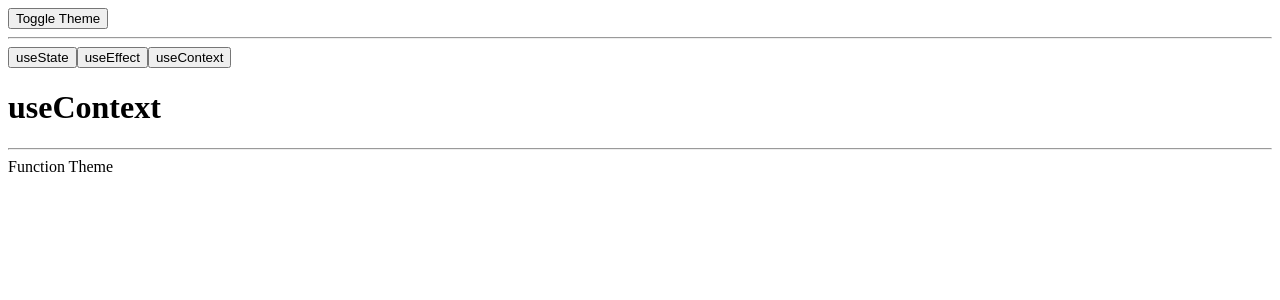
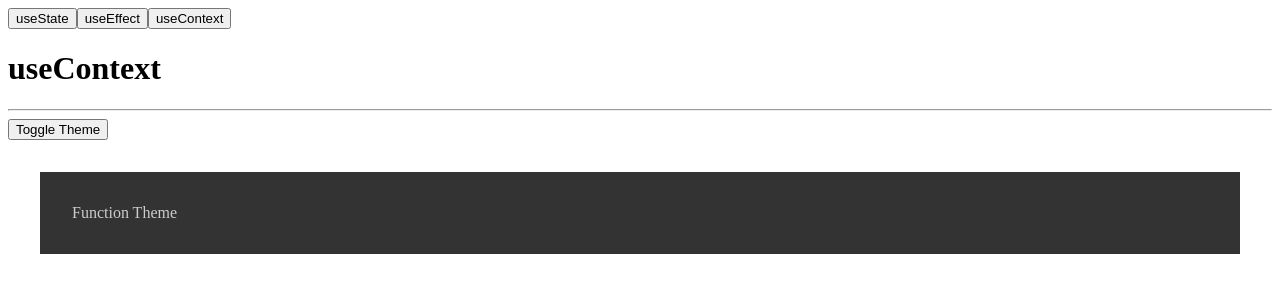
Before and after one commit to ronitsingh2001/react-hooks, a React (Create React App) app: page / in a window 1280 px wide. Both pictures are taken after a click on the button "useContext". Shown: the top 300 px of the page. Built offline with nearby package versions, Linux system fonts and the light colour scheme.

Commit message:
useContext done

```diff
--- a/src/App.js
+++ b/src/App.js
@@ -1,17 +1,10 @@
-import { createContext, useState } from "react";
 import Main from "./Main";
-
-const ThemeContext = createContext();
+import { ThemeProvider } from "./ThemeContext";
 
 function App() {
-  const [darkTheme, setDarkTheme] = useState(true);
-  return <>
-    <ThemeContext.Provider value={darkTheme}>
-      <button onClick={() => setDarkTheme(prevState => !prevState)}>Toggle Theme</button>
-      <hr></hr>
-      <Main />
-    </ThemeContext.Provider>
-  </>;
+  return <ThemeProvider>
+    <Main />
+  </ThemeProvider>;
 }
 
 export default App;
--- /dev/null
+++ b/src/ThemeContext.js
@@ -0,0 +1,24 @@
+import { createContext, useContext, useState } from "react";
+
+const ThemeContext = createContext();
+const ThemeUpdateContext = createContext();
+
+export function useTheme() {
+    return useContext(ThemeContext);
+}
+
+export function useUpdateTheme() {
+    return useContext(ThemeUpdateContext);
+}
+
+export function ThemeProvider({ children }) {
+    const [darkTheme, setDarkTheme] = useState(true);
+    function toggleTheme() {
+        setDarkTheme(prevState => !prevState);
+    }
+    return <ThemeContext.Provider value={darkTheme}>
+        <ThemeUpdateContext.Provider value={toggleTheme}>
+            {children}
+        </ThemeUpdateContext.Provider>
+    </ThemeContext.Provider>;
+}
--- a/src/UseContext.js
+++ b/src/UseContext.js
@@ -1,5 +1,17 @@
-export default function useContext(){
+import { useTheme, useUpdateTheme } from "./ThemeContext";
+
+export default function UseContext() {
+    const darkTheme = useTheme();
+    const toggleTheme = useUpdateTheme();
+    const themeStyles = {
+        backgroundColor: darkTheme ? '#333' : '#CCC',
+        color: darkTheme ? '#CCC' : '#333',
+        padding: '2rem',
+        margin: '2rem'
+    };
     return <>
-    <div>Function Theme</div>
-    </>
+        <button onClick={toggleTheme}>Toggle Theme</button>
+
+        <div style={themeStyles}>Function Theme{darkTheme}</div>
+    </>;
 }
```
